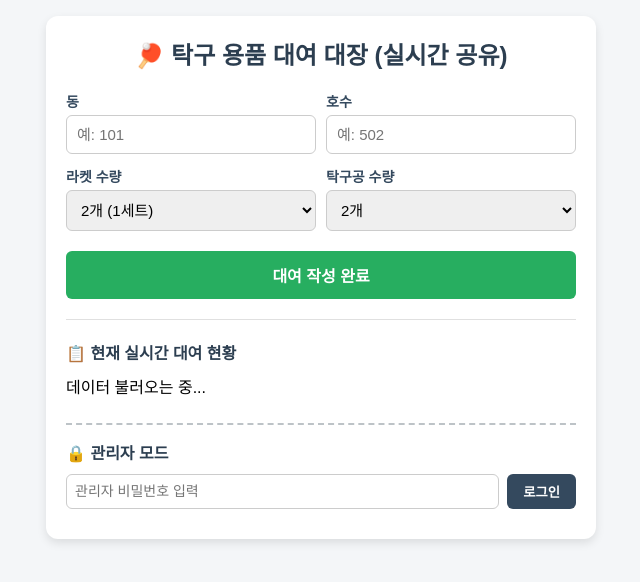
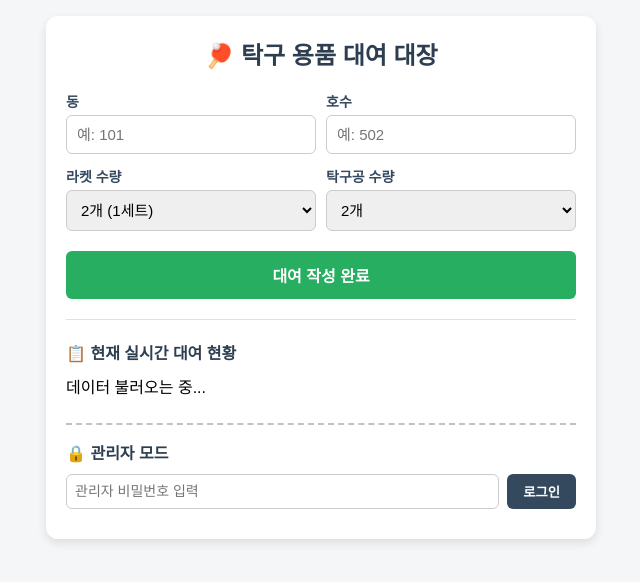
Before and after one commit to woob00/woob00.github.io, a plain HTML site: page index.html in a window 1280 px wide. Shown: the whole page, without its empty margins (319-959 px from the left). Drawn offline with Linux system fonts and the light colour scheme; no server answers.

Commit message:
index.html

```diff
--- a/index.html
+++ b/index.html
@@ -372,7 +372,7 @@
 <body>
 
 <div class="container" id="main-container">
-    <h2>🏓 탁구 용품 대여 대장 (실시간 공유)</h2>
+    <h2>🏓 탁구 용품 대여 대장</h2>
 
     <div id="rental-form">
         <div class="row">
```
